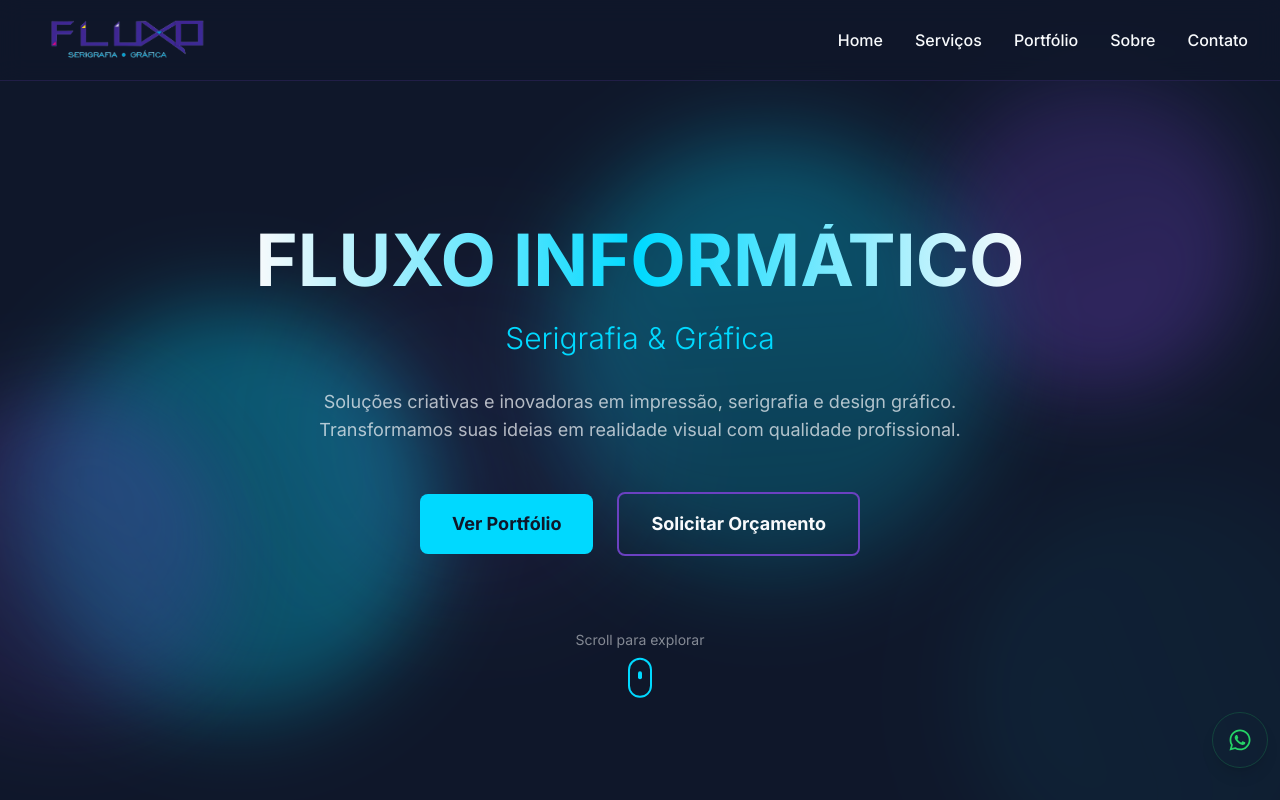
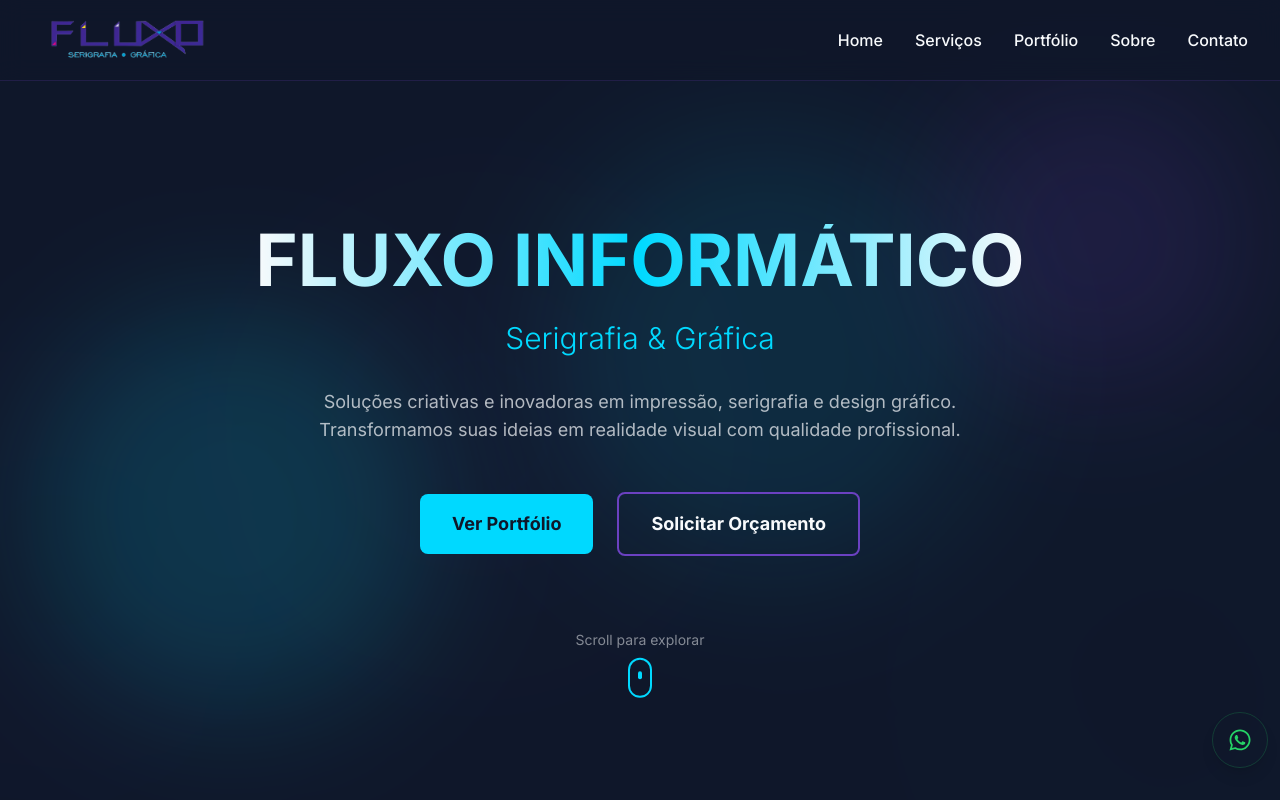
Before and after one commit to jsabonet/fluxo, a React (Vite) app in the folder portfolio/: page / in a window 1280 px wide. Shown: the top 800 px of the page. Built offline with nearby package versions, Linux system fonts and the light colour scheme.

Commit message:
Refine: Remove shadows, increase ring visibility, slow rotation speed for better perception

```diff
--- a/portfolio/src/components/About.jsx
+++ b/portfolio/src/components/About.jsx
@@ -34,30 +34,21 @@ const About = () => {
       {/* Background Decorations */}
       <motion.div
         animate={{ rotate: 360 }}
-        transition={{ duration: 18, repeat: Infinity, ease: 'linear' }}
-        className="absolute -bottom-20 sm:-bottom-40 -right-20 sm:-right-40 w-32 sm:w-56 md:w-80 h-32 sm:h-56 md:h-80 bg-gradient-to-br from-secondary/35 to-secondary/15 rounded-full blur-2xl ring-2 ring-secondary/40 shadow-md shadow-secondary/25"
-        style={{
-          boxShadow: '0 0 40px rgba(0, 217, 255, 0.35), inset 0 0 40px rgba(0, 217, 255, 0.1)'
-        }}
+        transition={{ duration: 24, repeat: Infinity, ease: 'linear' }}
+        className="absolute -bottom-20 sm:-bottom-40 -right-20 sm:-right-40 w-32 sm:w-56 md:w-80 h-32 sm:h-56 md:h-80 bg-secondary/12 rounded-full blur-3xl ring-2 ring-secondary/60"
       />
       <motion.div
         animate={{ rotate: -360 }}
-        transition={{ duration: 22, repeat: Infinity, ease: 'linear' }}
-        className="absolute -top-20 sm:-top-40 -left-20 sm:-left-40 w-32 sm:w-56 md:w-80 h-32 sm:h-56 md:h-80 bg-gradient-to-tr from-primary/35 to-primary/15 rounded-full blur-2xl ring-2 ring-primary/40 shadow-md shadow-primary/25"
-        style={{
-          boxShadow: '0 0 40px rgba(107, 65, 193, 0.35), inset 0 0 40px rgba(107, 65, 193, 0.1)'
-        }}
+        transition={{ duration: 28, repeat: Infinity, ease: 'linear' }}
+        className="absolute -top-20 sm:-top-40 -left-20 sm:-left-40 w-32 sm:w-56 md:w-80 h-32 sm:h-56 md:h-80 bg-primary/12 rounded-full blur-3xl ring-2 ring-primary/60"
       />
       <motion.div
         animate={{ scale: [1, 1.15, 1], rotateZ: 360 }}
         transition={{
           scale: { duration: 8, repeat: Infinity, ease: 'easeInOut' },
-          rotateZ: { duration: 15, repeat: Infinity, ease: 'linear' }
+          rotateZ: { duration: 20, repeat: Infinity, ease: 'linear' }
         }}
-        className="absolute top-1/2 right-1/4 w-32 sm:w-56 md:w-80 h-32 sm:h-56 md:h-80 bg-gradient-to-br from-secondary/30 to-secondary/10 rounded-full blur-2xl ring-2 ring-secondary/35 shadow-sm shadow-secondary/20"
-        style={{
-          boxShadow: '0 0 35px rgba(0, 217, 255, 0.3), inset 0 0 35px rgba(0, 217, 255, 0.08)'
-        }}
+        className="absolute top-1/2 right-1/4 w-32 sm:w-56 md:w-80 h-32 sm:h-56 md:h-80 bg-secondary/10 rounded-full blur-3xl ring-2 ring-secondary/50"
       />
 
       <div className="max-w-7xl mx-auto relative z-10">
--- a/portfolio/src/components/Contact.jsx
+++ b/portfolio/src/components/Contact.jsx
@@ -84,30 +84,21 @@ const Contact = () => {
       {/* Animated Background Elements */}
       <motion.div
         animate={{ rotate: 360 }}
-        transition={{ duration: 20, repeat: Infinity, ease: 'linear' }}
-        className="absolute top-0 left-0 w-40 sm:w-64 md:w-96 h-40 sm:h-64 md:h-96 bg-gradient-to-br from-primary/40 to-primary/20 rounded-full blur-2xl ring-2 ring-primary/50 shadow-lg shadow-primary/30"
-        style={{
-          boxShadow: '0 0 40px rgba(107, 65, 193, 0.4), inset 0 0 40px rgba(107, 65, 193, 0.15)'
-        }}
+        transition={{ duration: 26, repeat: Infinity, ease: 'linear' }}
+        className="absolute top-0 left-0 w-40 sm:w-64 md:w-96 h-40 sm:h-64 md:h-96 bg-primary/12 rounded-full blur-3xl ring-2 ring-primary/70"
       />
       <motion.div
         animate={{ rotate: -360 }}
-        transition={{ duration: 25, repeat: Infinity, ease: 'linear' }}
-        className="absolute bottom-0 right-0 w-40 sm:w-64 md:w-96 h-40 sm:h-64 md:h-96 bg-gradient-to-tr from-secondary/40 to-secondary/20 rounded-full blur-2xl ring-2 ring-secondary/50 shadow-lg shadow-secondary/30"
-        style={{
-          boxShadow: '0 0 50px rgba(0, 217, 255, 0.4), inset 0 0 50px rgba(0, 217, 255, 0.15)'
-        }}
+        transition={{ duration: 30, repeat: Infinity, ease: 'linear' }}
+        className="absolute bottom-0 right-0 w-40 sm:w-64 md:w-96 h-40 sm:h-64 md:h-96 bg-secondary/12 rounded-full blur-3xl ring-2 ring-secondary/70"
       />
       <motion.div
         animate={{ scale: [1, 1.2, 1], rotateZ: 360 }}
         transition={{
           scale: { duration: 8, repeat: Infinity, ease: 'easeInOut' },
-          rotateZ: { duration: 18, repeat: Infinity, ease: 'linear' }
+          rotateZ: { duration: 22, repeat: Infinity, ease: 'linear' }
         }}
-        className="absolute top-1/2 left-1/3 w-32 sm:w-56 md:w-80 h-32 sm:h-56 md:h-80 bg-gradient-to-br from-secondary/35 to-secondary/15 rounded-full blur-2xl ring-2 ring-secondary/40 shadow-md shadow-secondary/25"
-        style={{
-          boxShadow: '0 0 40px rgba(0, 217, 255, 0.35), inset 0 0 40px rgba(0, 217, 255, 0.1)'
-        }}
+        className="absolute top-1/2 left-1/3 w-32 sm:w-56 md:w-80 h-32 sm:h-56 md:h-80 bg-secondary/10 rounded-full blur-3xl ring-2 ring-secondary/60"
       />
 
       <div className="max-w-7xl mx-auto relative z-10">
--- a/portfolio/src/components/Hero.jsx
+++ b/portfolio/src/components/Hero.jsx
@@ -32,13 +32,10 @@ const Hero = () => {
           y: [0, 20, 0]
         }}
         transition={{
-          rotate: { duration: 12, repeat: Infinity, ease: 'linear' },
+          rotate: { duration: 20, repeat: Infinity, ease: 'linear' },
           y: { duration: 10, repeat: Infinity, ease: 'easeInOut' }
         }}
-        className="absolute top-10 sm:top-20 right-5 sm:right-10 w-32 sm:w-48 md:w-72 h-32 sm:h-48 md:h-72 bg-gradient-to-br from-primary/40 to-primary/20 rounded-full blur-2xl ring-2 ring-primary/50 shadow-lg shadow-primary/30"
-        style={{
-          boxShadow: '0 0 40px rgba(107, 65, 193, 0.4), inset 0 0 40px rgba(107, 65, 193, 0.15)'
-        }}
+        className="absolute top-10 sm:top-20 right-5 sm:right-10 w-32 sm:w-48 md:w-72 h-32 sm:h-48 md:h-72 bg-primary/15 rounded-full blur-3xl ring-2 ring-primary/70"
       />
       <motion.div
         animate={{
@@ -46,29 +43,23 @@ const Hero = () => {
           y: [0, -20, 0]
         }}
         transition={{
-          rotate: { duration: 15, repeat: Infinity, ease: 'linear' },
+          rotate: { duration: 22, repeat: Infinity, ease: 'linear' },
           y: { duration: 12, repeat: Infinity, ease: 'easeInOut' }
         }}
-        className="absolute bottom-10 sm:bottom-20 left-5 sm:left-10 w-40 sm:w-64 md:w-96 h-40 sm:h-64 md:h-96 bg-gradient-to-tr from-secondary/40 to-secondary/20 rounded-full blur-2xl ring-2 ring-secondary/50 shadow-lg shadow-secondary/30"
-        style={{
-          boxShadow: '0 0 50px rgba(0, 217, 255, 0.4), inset 0 0 50px rgba(0, 217, 255, 0.15)'
-        }}
+        className="absolute bottom-10 sm:bottom-20 left-5 sm:left-10 w-40 sm:w-64 md:w-96 h-40 sm:h-64 md:h-96 bg-secondary/15 rounded-full blur-3xl ring-2 ring-secondary/70"
       />
       <motion.div
         animate={{
           scale: [1, 1.2, 1],
           rotateZ: 360,
-          opacity: [0.25, 0.35, 0.25]
+          opacity: [0.15, 0.25, 0.15]
         }}
         transition={{
           scale: { duration: 8, repeat: Infinity, ease: 'easeInOut' },
-          rotateZ: { duration: 10, repeat: Infinity, ease: 'linear' },
+          rotateZ: { duration: 18, repeat: Infinity, ease: 'linear' },
           opacity: { duration: 8, repeat: Infinity, ease: 'easeInOut' }
         }}
-        className="absolute top-1/3 left-1/4 w-32 sm:w-56 md:w-80 h-32 sm:h-56 md:h-80 bg-gradient-to-br from-primary/35 to-primary/15 rounded-full blur-2xl ring-2 ring-primary/40 shadow-md shadow-primary/25"
-        style={{
-          boxShadow: '0 0 35px rgba(107, 65, 193, 0.35), inset 0 0 35px rgba(107, 65, 193, 0.1)'
-        }}
+        className="absolute top-1/3 left-1/4 w-32 sm:w-56 md:w-80 h-32 sm:h-56 md:h-80 bg-primary/10 rounded-full blur-3xl ring-2 ring-primary/60"
       />
       <motion.div
         animate={{
@@ -77,14 +68,11 @@ const Hero = () => {
           scale: [1, 1.15, 1]
         }}
         transition={{
-          rotate: { duration: 18, repeat: Infinity, ease: 'linear' },
+          rotate: { duration: 24, repeat: Infinity, ease: 'linear' },
           y: { duration: 11, repeat: Infinity, ease: 'easeInOut' },
           scale: { duration: 9, repeat: Infinity, ease: 'easeInOut' }
         }}
-        className="absolute bottom-1/3 right-1/4 w-40 sm:w-64 md:w-96 h-40 sm:h-64 md:h-96 bg-gradient-to-tl from-secondary/35 to-secondary/15 rounded-full blur-2xl ring-2 ring-secondary/40 shadow-md shadow-secondary/25"
-        style={{
-          boxShadow: '0 0 45px rgba(0, 217, 255, 0.35), inset 0 0 45px rgba(0, 217, 255, 0.1)'
-        }}
+        className="absolute bottom-1/3 right-1/4 w-40 sm:w-64 md:w-96 h-40 sm:h-64 md:h-96 bg-secondary/10 rounded-full blur-3xl ring-2 ring-secondary/60"
       />
       <motion.div
         animate={{
@@ -92,29 +80,23 @@ const Hero = () => {
           x: [0, 25, 0]
         }}
         transition={{
-          rotate: { duration: 20, repeat: Infinity, ease: 'linear' },
+          rotate: { duration: 26, repeat: Infinity, ease: 'linear' },
           x: { duration: 13, repeat: Infinity, ease: 'easeInOut' }
         }}
-        className="absolute top-1/2 -left-16 sm:-left-32 w-32 sm:w-64 md:w-80 h-32 sm:h-64 md:h-80 bg-gradient-to-r from-primary/30 to-primary/10 rounded-full blur-2xl ring-2 ring-primary/30 shadow-sm shadow-primary/20"
-        style={{
-          boxShadow: '0 0 30px rgba(107, 65, 193, 0.3), inset 0 0 30px rgba(107, 65, 193, 0.08)'
-        }}
+        className="absolute top-1/2 -left-16 sm:-left-32 w-32 sm:w-64 md:w-80 h-32 sm:h-64 md:h-80 bg-primary/8 rounded-full blur-3xl ring-2 ring-primary/50"
       />
       <motion.div
         animate={{
           scale: [1, 1.1, 1],
           rotateZ: -360,
-          opacity: [0.2, 0.3, 0.2]
+          opacity: [0.1, 0.2, 0.1]
         }}
         transition={{
           scale: { duration: 7, repeat: Infinity, ease: 'easeInOut' },
-          rotateZ: { duration: 16, repeat: Infinity, ease: 'linear' },
+          rotateZ: { duration: 20, repeat: Infinity, ease: 'linear' },
           opacity: { duration: 7, repeat: Infinity, ease: 'easeInOut' }
         }}
-        className="absolute -bottom-10 sm:-bottom-20 -right-10 sm:-right-20 w-40 sm:w-64 md:w-96 h-40 sm:h-64 md:h-96 bg-gradient-to-bl from-secondary/30 to-secondary/10 rounded-full blur-2xl ring-2 ring-secondary/30 shadow-sm shadow-secondary/20"
-        style={{
-          boxShadow: '0 0 35px rgba(0, 217, 255, 0.3), inset 0 0 35px rgba(0, 217, 255, 0.08)'
-        }}
+        className="absolute -bottom-10 sm:-bottom-20 -right-10 sm:-right-20 w-40 sm:w-64 md:w-96 h-40 sm:h-64 md:h-96 bg-secondary/8 rounded-full blur-3xl ring-2 ring-secondary/50"
       />
 
       <motion.div
```
